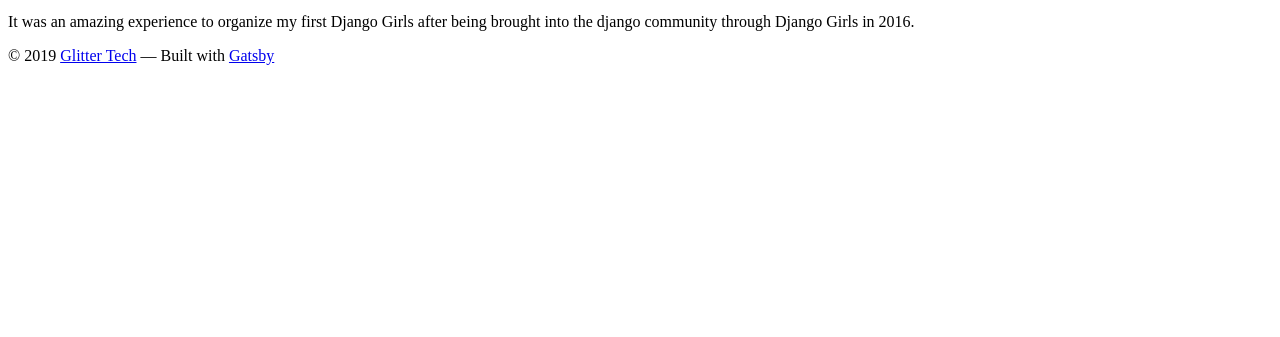
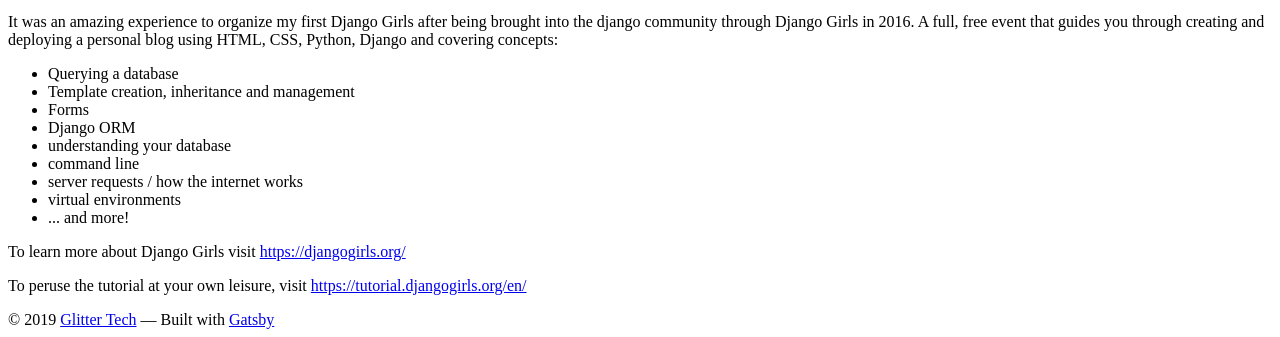
Before and after one commit to dawnwages/gatsby-blog, a Gatsby site: page /2019-11-27-who-runs-the-world-django-girls/ in a window 1280 px wide. Shown: the part 1192-1529 px from the top of the page. Before the commit the page ends 1265 px from the top, so only its background shows below. Built offline with nearby package versions, Linux system fonts and the light colour scheme; Gatsby itself is replaced by a stand-in of ours.

Commit message:
Update Blog "2019-11-27-who-runs-the-world-django-girls"

```diff
--- a/content/blog/2019-11-27-who-runs-the-world-django-girls.md
+++ b/content/blog/2019-11-27-who-runs-the-world-django-girls.md
@@ -15,4 +15,18 @@
   - Djangocon
   - djangocon europe
 ---
-It was an amazing experience to organize my first Django Girls after being brought into the django community through Django Girls in 2016.
+It was an amazing experience to organize my first Django Girls after being brought into the django community through Django Girls in 2016. A full, free event that guides you through creating and deploying a personal blog using HTML, CSS, Python, Django and covering concepts:
+
+* Querying a database
+* Template creation, inheritance and management
+* Forms
+* Django ORM
+* understanding your database
+* command line
+* server requests / how the internet works
+* virtual environments
+* ... and more!
+
+To learn more about Django Girls visit <https://djangogirls.org/>
+
+To peruse the tutorial at your own leisure, visit <https://tutorial.djangogirls.org/en/>
```
